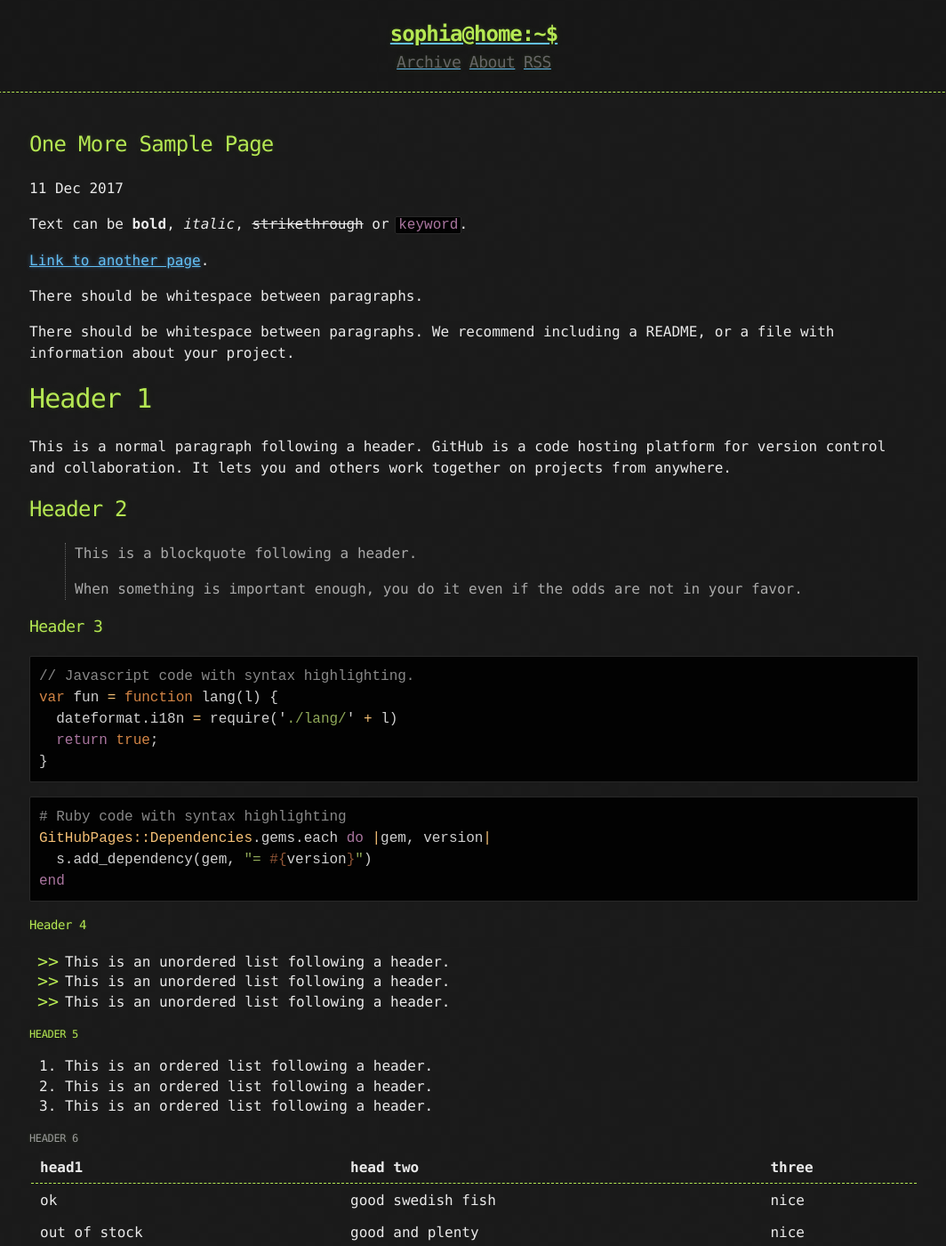
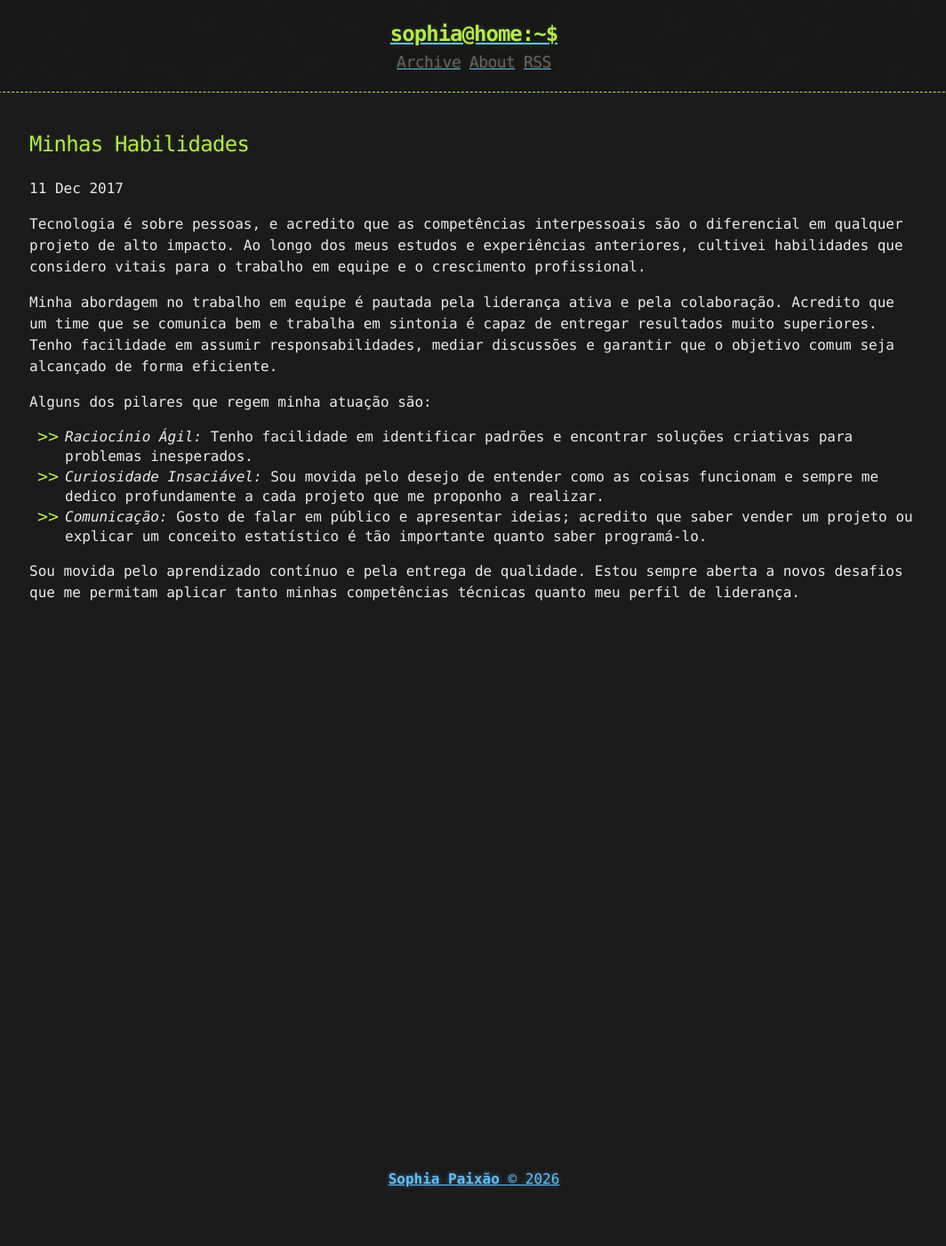
Before and after one commit to sophiapaixao/portifolio, a Jekyll site: the page built from _posts/2017-12-11-One-More-Sample-Page.md, in a window 1280 px wide and 1400 px high. Shown: the whole window at 89% size, without its empty margins (107-1171 px from the left). Built offline with Jekyll 4.4.1, drawn with Linux system fonts in a browser that asks for light colours; some of the changed text lies outside the part shown.

Commit message:
Update 2017-12-11-One-More-Sample-Page.md

````diff
--- a/_posts/2017-12-11-One-More-Sample-Page.md
+++ b/_posts/2017-12-11-One-More-Sample-Page.md
@@ -1,124 +1,15 @@
 ---
-title: One More Sample Page
+title: Minhas Habilidades
 published: true
 ---
+Tecnologia é sobre pessoas, e acredito que as competências interpessoais são o diferencial em qualquer projeto de alto impacto. Ao longo dos meus estudos e experiências anteriores, cultivei habilidades que considero vitais para o trabalho em equipe e o crescimento profissional.
 
-Text can be **bold**, _italic_, ~~strikethrough~~ or `keyword`.
+Minha abordagem no trabalho em equipe é pautada pela liderança ativa e pela colaboração. Acredito que um time que se comunica bem e trabalha em sintonia é capaz de entregar resultados muito superiores. Tenho facilidade em assumir responsabilidades, mediar discussões e garantir que o objetivo comum seja alcançado de forma eficiente.
 
-[Link to another page](another-page).
+Alguns dos pilares que regem minha atuação são:
 
-There should be whitespace between paragraphs.
+* *Raciocínio Ágil:* Tenho facilidade em identificar padrões e encontrar soluções criativas para problemas inesperados.
+* *Curiosidade Insaciável:* Sou movida pelo desejo de entender como as coisas funcionam e sempre me dedico profundamente a cada projeto que me proponho a realizar.
+* *Comunicação:* Gosto de falar em público e apresentar ideias; acredito que saber vender um projeto ou explicar um conceito estatístico é tão importante quanto saber programá-lo.
 
-There should be whitespace between paragraphs. We recommend including a README, or a file with information about your project.
-
-# [](#header-1)Header 1
-
-This is a normal paragraph following a header. GitHub is a code hosting platform for version control and collaboration. It lets you and others work together on projects from anywhere.
-
-## [](#header-2)Header 2
-
-> This is a blockquote following a header.
->
-> When something is important enough, you do it even if the odds are not in your favor.
-
-### [](#header-3)Header 3
-
-```js
-// Javascript code with syntax highlighting.
-var fun = function lang(l) {
-  dateformat.i18n = require('./lang/' + l)
-  return true;
-}
-```
-
-```ruby
-# Ruby code with syntax highlighting
-GitHubPages::Dependencies.gems.each do |gem, version|
-  s.add_dependency(gem, "= #{version}")
-end
-```
-
-#### [](#header-4)Header 4
-
-*   This is an unordered list following a header.
-*   This is an unordered list following a header.
-*   This is an unordered list following a header.
-
-##### [](#header-5)Header 5
-
-1.  This is an ordered list following a header.
-2.  This is an ordered list following a header.
-3.  This is an ordered list following a header.
-
-###### [](#header-6)Header 6
-
-| head1        | head two          | three |
-|:-------------|:------------------|:------|
-| ok           | good swedish fish | nice  |
-| out of stock | good and plenty   | nice  |
-| ok           | good `oreos`      | hmm   |
-| ok           | good `zoute` drop | yumm  |
-
-### There's a horizontal rule below this.
-
-* * *
-
-### Here is an unordered list:
-
-*   Item foo
-*   Item bar
-*   Item baz
-*   Item zip
-
-### And an ordered list:
-
-1.  Item one
-1.  Item two
-1.  Item three
-1.  Item four
-
-### And a nested list:
-
-- level 1 item
-  - level 2 item
-  - level 2 item
-    - level 3 item
-    - level 3 item
-- level 1 item
-  - level 2 item
-  - level 2 item
-  - level 2 item
-- level 1 item
-  - level 2 item
-  - level 2 item
-- level 1 item
-
-### Small image
-
-![](https://assets-cdn.github.com/images/icons/emoji/octocat.png)
-
-### Large image
-
-![](https://guides.github.com/activities/hello-world/branching.png)
-
-
-### Definition lists can be used with HTML syntax.
-
-<dl>
-<dt>Name</dt>
-<dd>Godzilla</dd>
-<dt>Born</dt>
-<dd>1952</dd>
-<dt>Birthplace</dt>
-<dd>Japan</dd>
-<dt>Color</dt>
-<dd>Green</dd>
-</dl>
-
-```
-Long, single-line code blocks should not wrap. They should horizontally scroll if they are too long. This line should be long enough to demonstrate this.
-```
-
-```
-The final element.
-```
+Sou movida pelo aprendizado contínuo e pela entrega de qualidade. Estou sempre aberta a novos desafios que me permitam aplicar tanto minhas competências técnicas quanto meu perfil de liderança.
````
